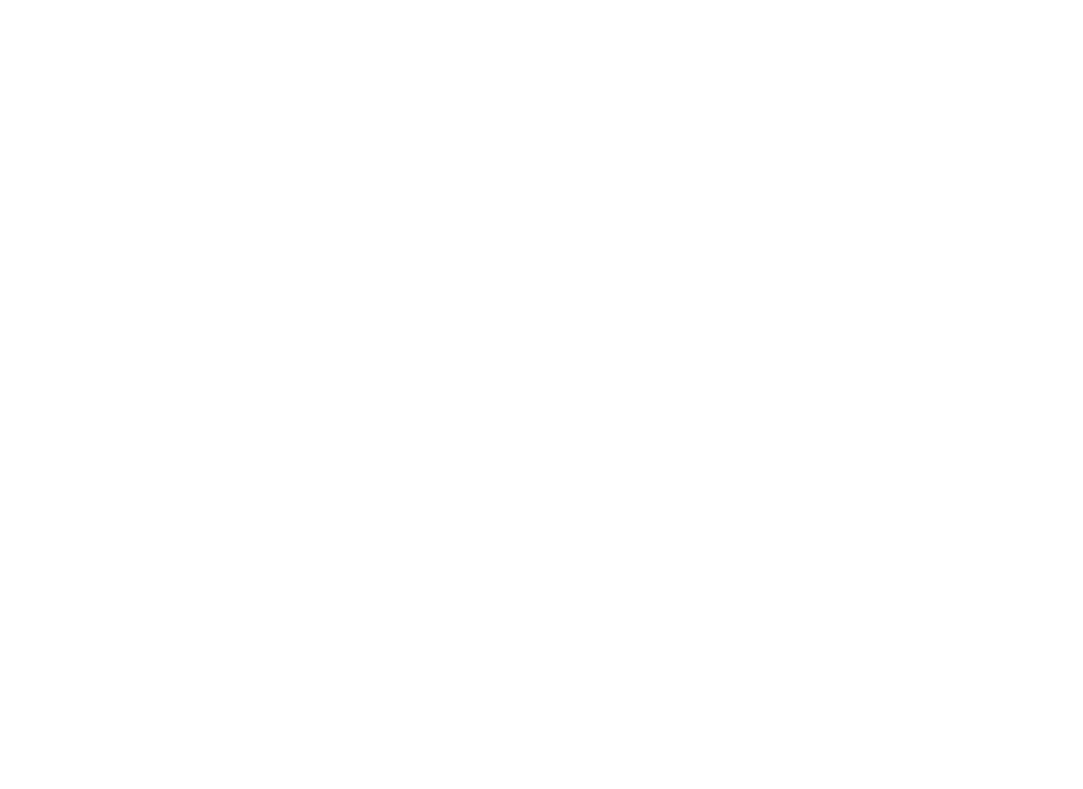
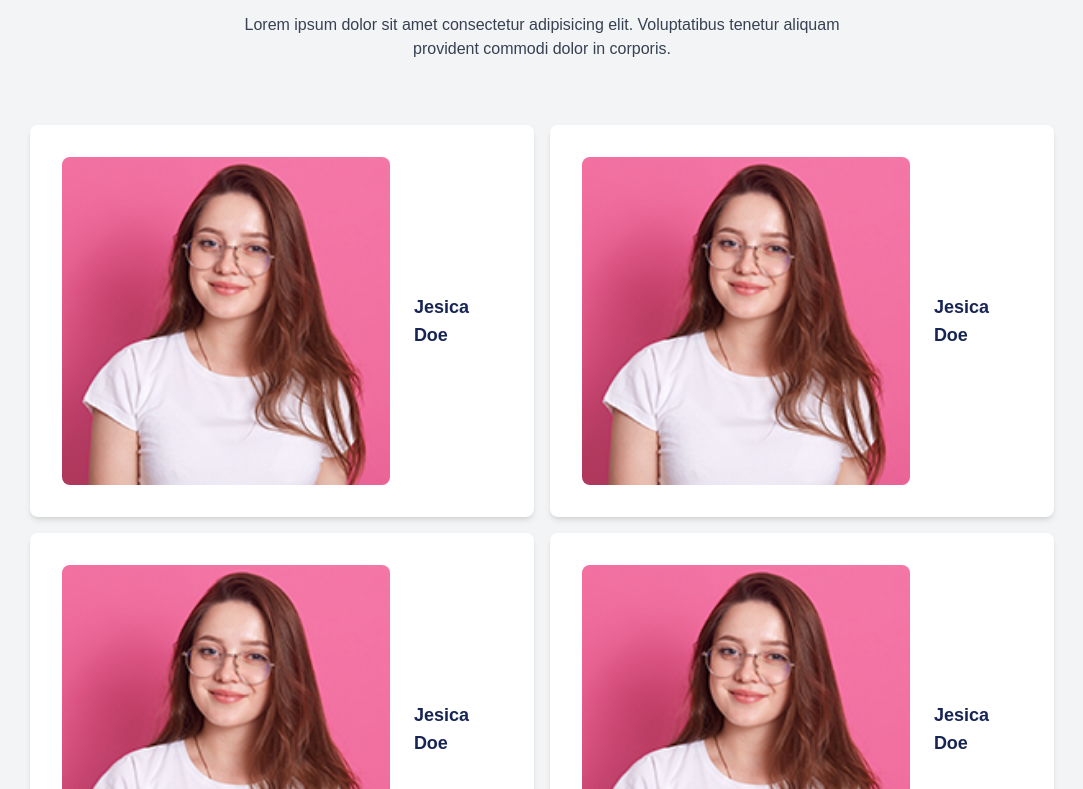
Before and after one commit to moonspark78/TechDev_NextJS, a Next.js app: page / in a window 1280 px wide. Shown: the part 3051-3840 px from the top of the page, without its empty margins (98-1181 px from the left). Before the commit the page ends 3020 px from the top, so only its background shows below. Built offline with nearby package versions, Linux system fonts and the light colour scheme; a web font is replaced by a local one.

Commit message:
create ClientsReviewsCard  Components

```diff
--- a/app/components/Home/ClientsReviews/ClientsReviews.tsx
+++ b/app/components/Home/ClientsReviews/ClientsReviews.tsx
@@ -1,8 +1,33 @@
 import React from 'react'
+import ClientsReviewsCard from './ClientsReviewsCard'
 
 const ClientsReviews = () => {
   return (
-    <div>ClientsReviews</div>
+    <div className='pt-16 pb-16 bg-gray-100'>
+        {/* Heading */}
+        <h1 className='text-center text-2xl text-blue-950 font-bold'>
+            What Our Happy Client Says
+        </h1>
+        {/* Sub Heading */}
+        <p className='mt-3 text-center font-medium text-gray-700 w-[90%] mx-auto sm:w-[70%] md:w-[50%]'>
+            Lorem ipsum dolor sit amet consectetur adipisicing elit. Voluptatibus tenetur aliquam provident commodi dolor in corporis.
+        </p>
+        {/* Grid */}
+        <div className='grid grid-cols-1 lg:grid-cols-2 gap-4 items-center mt-16 w-[80%] mx-auto'>
+            <div>
+                <ClientsReviewsCard image="/images/u1.jpg" name="Jesica Doe" rating="4.7"/>
+            </div>
+            <div>
+                <ClientsReviewsCard image="/images/u1.jpg" name="Jesica Doe" rating="4.7"/>
+            </div>
+            <div>
+                <ClientsReviewsCard image="/images/u1.jpg" name="Jesica Doe" rating="4.7"/>
+            </div>
+            <div>
+                <ClientsReviewsCard image="/images/u1.jpg" name="Jesica Doe" rating="4.7"/>
+            </div>
+        </div>
+    </div>
   )
 }
 
--- /dev/null
+++ b/app/components/Home/ClientsReviews/ClientsReviewsCard.tsx
@@ -0,0 +1,35 @@
+import Image from 'next/image';
+import React from 'react'
+
+
+
+
+type ClientsReviewsCardProps = {
+    image: string;
+    name: string;
+    rating: string;
+}
+
+
+
+const ClientsReviewsCard = ({ image, name, rating }: ClientsReviewsCardProps) => {
+  return (
+    <div className='bg-white shadow-md p-8 sm:flex items-center space-y-4 sm:space-y-0 space-x-6 rounded-lg'>
+        {/* Image */}
+        <div>
+            <Image
+                src={image}
+                alt={name}
+                width={350}
+                height={350}
+                className='rounded-lg'
+            />
+        </div>
+        <div>
+            <h1 className='text-lg font-bold text-blue-950'>{name}</h1>
+        </div>
+    </div>
+  )
+}
+
+export default ClientsReviewsCard
--- a/app/components/Home/Home.tsx
+++ b/app/components/Home/Home.tsx
@@ -3,6 +3,7 @@
 import About from './About/About'
 import Feature from './Feature/Feature'
 import Services from './Services/Services'
+import ClientsReviews from './ClientsReviews/ClientsReviews'
 
 const Home = () => {
   return (
@@ -11,6 +12,7 @@
       <About/>
       <Feature/>
       <Services/>
+      <ClientsReviews/>
     </div>
   )
 }
```
